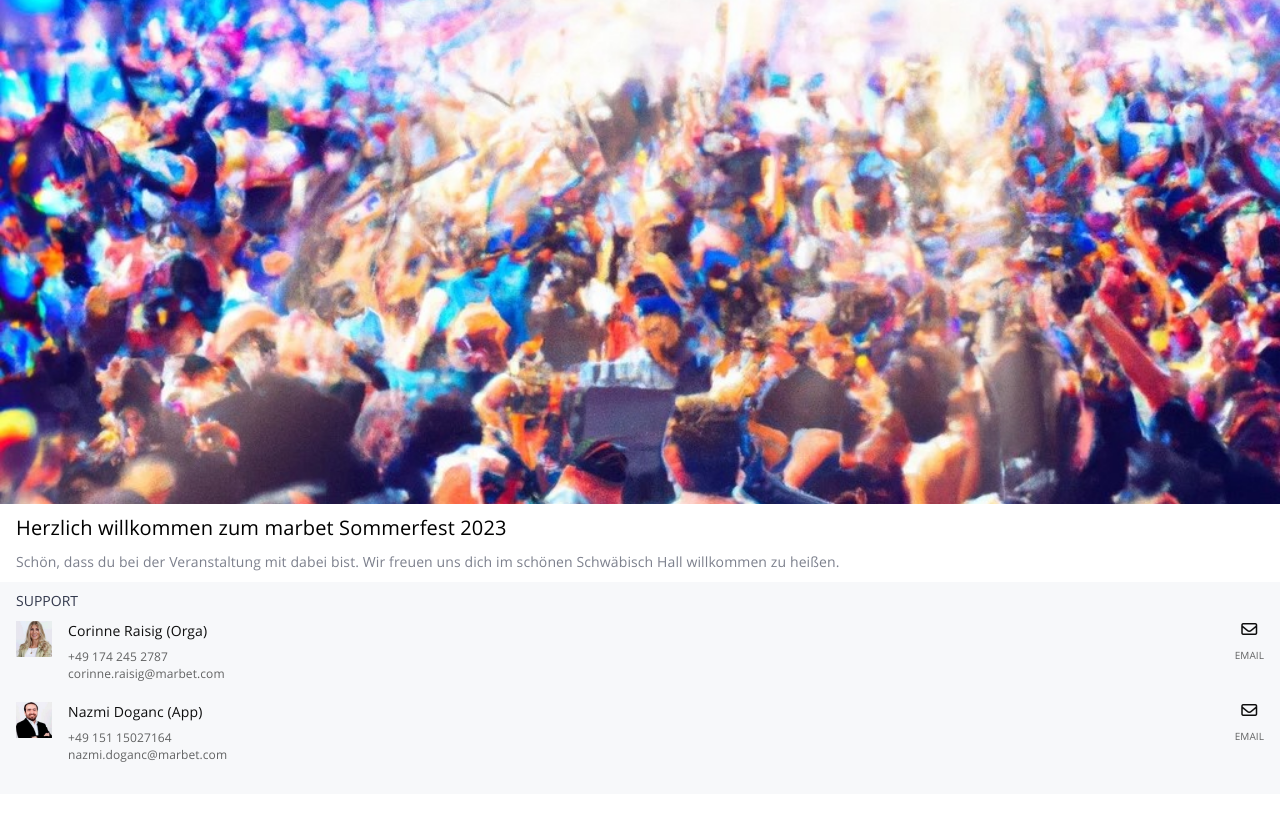
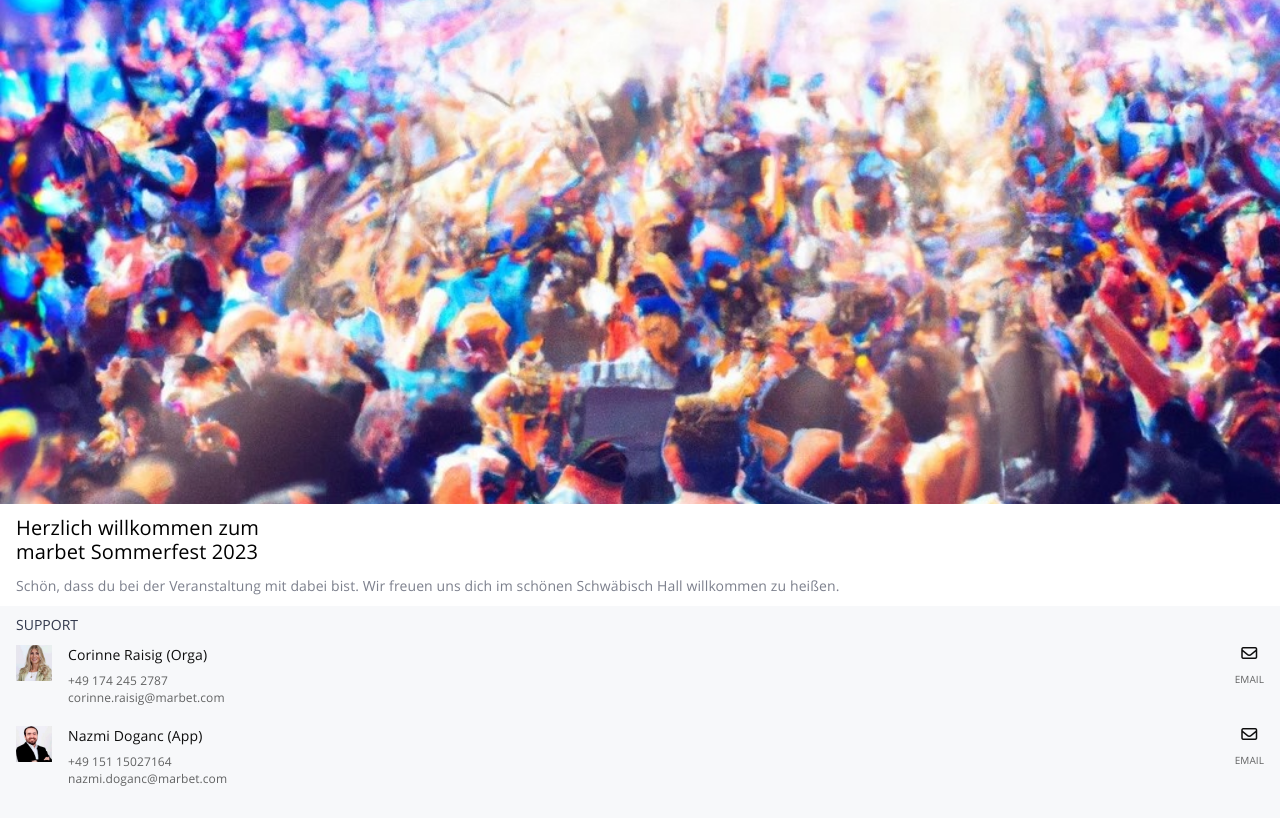
Before and after one commit to nzmdgnc/bvsommer, a plain HTML site: page json/home/home_with_placeholder.html in a window 1280 px wide. Drawn offline with Linux system fonts and the light colour scheme.

Commit message:
BR added

```diff
--- a/json/home/home_with_placeholder.html
+++ b/json/home/home_with_placeholder.html
@@ -23,7 +23,7 @@
         <div class="banner-img mb-12"></div>
         <div class="container">
             <div class="title mb-14">
-                Herzlich willkommen zum marbet Sommerfest 2023 <div id="user_name"></div>
+                Herzlich willkommen zum <br/> marbet Sommerfest 2023 <br/> <div id="user_name"></div>
             </div>
             <div class="content mb-12">
                 <div class="sub-content">
```
